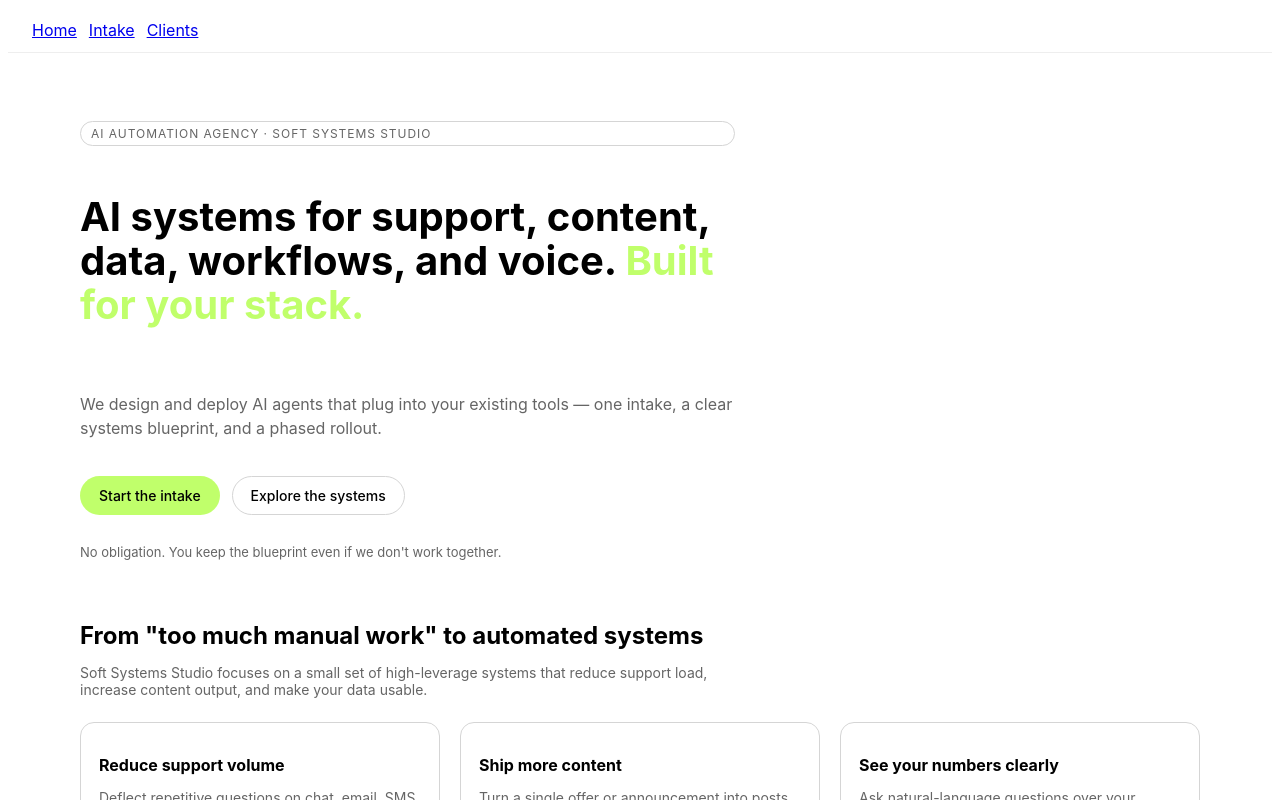
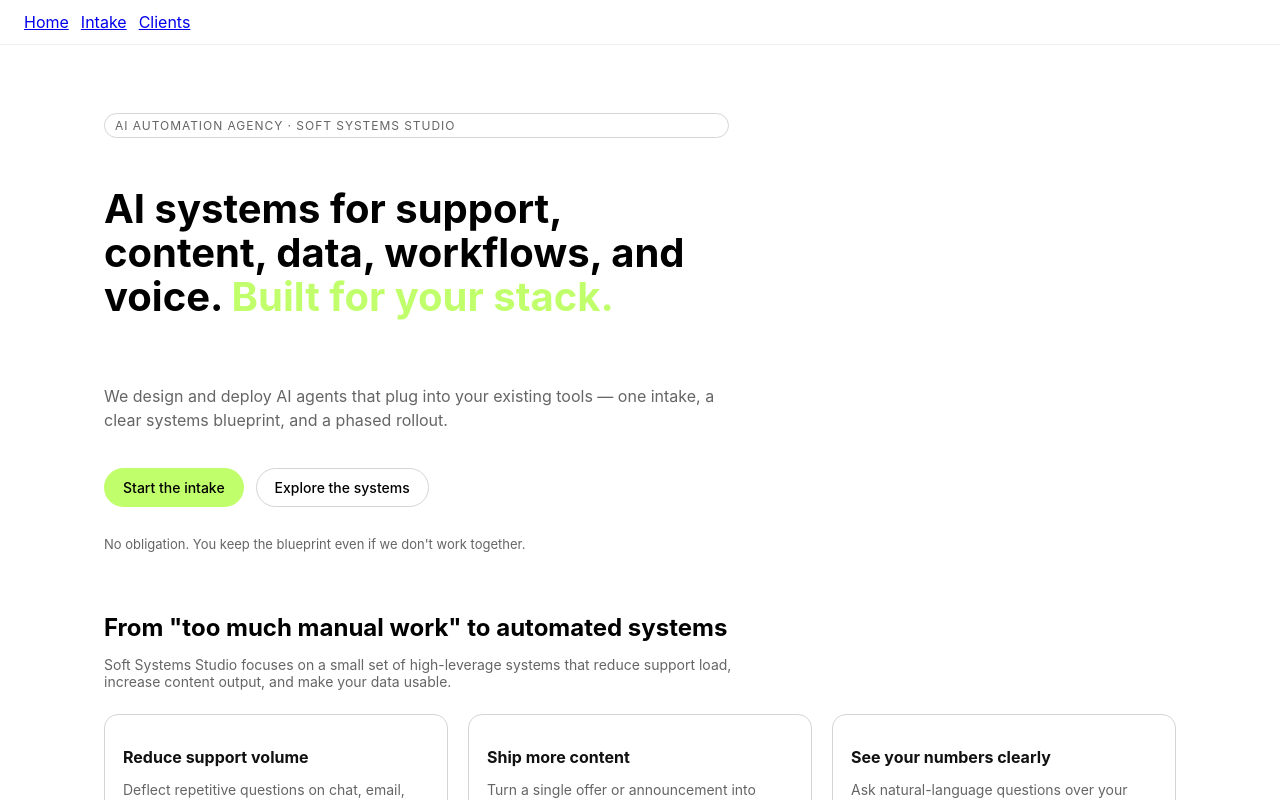
Before and after one commit to SoftSystemsStudio/Soft-Systems-Studio, a Next.js app in the folder packages/frontend/: page / in a window 1280 px wide. Shown: the top 800 px of the page. Built offline with nearby package versions, Linux system fonts and the light colour scheme.

Commit message:
chore(frontend): add global CSS and _app; move design tokens out of module

```diff
--- /dev/null
+++ b/packages/frontend/src/pages/_app.tsx
@@ -0,0 +1,7 @@
+// packages/frontend/src/pages/_app.tsx
+import type { AppProps } from 'next/app';
+import '../styles/globals.css';
+
+export default function MyApp({ Component, pageProps }: AppProps) {
+  return <Component {...pageProps} />;
+}
--- a/packages/frontend/src/styles/Home.module.css
+++ b/packages/frontend/src/styles/Home.module.css
@@ -1,12 +1,3 @@
-:global(:root) {
-  --color-bg: #000000;
-  --color-text: #111111;
-  --color-muted: #656565;
-  --color-border: #d5d5d5;
-  --color-surface: #f7f7f7;
-  --color-accent: #c0ff6b;
-}
-
 .page {
   padding: 48px 24px 80px;
   max-width: 1120px;
--- /dev/null
+++ b/packages/frontend/src/styles/globals.css
@@ -0,0 +1,25 @@
+/* packages/frontend/src/styles/globals.css */
+
+:root {
+  --color-bg: #000000;
+  --color-text: #111111;
+  --color-muted: #656565;
+  --color-border: #d5d5d5;
+  --color-surface: #f7f7f7;
+  --color-accent: #c0ff6b;
+}
+
+*,
+*::before,
+*::after {
+  box-sizing: border-box;
+}
+
+html,
+body {
+  margin: 0;
+  padding: 0;
+  font-family: system-ui, -apple-system, BlinkMacSystemFont, 'Segoe UI', sans-serif;
+  background-color: #ffffff;
+  color: var(--color-text);
+}
```
